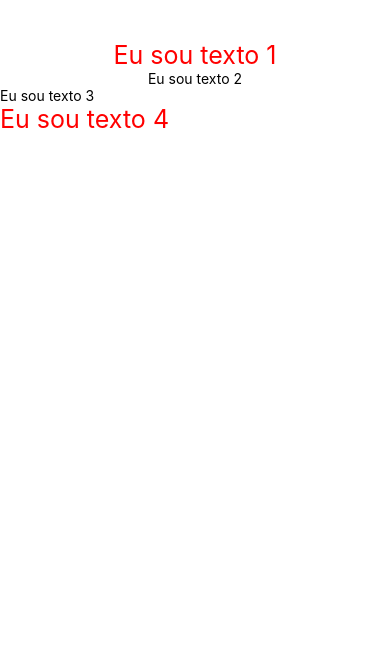
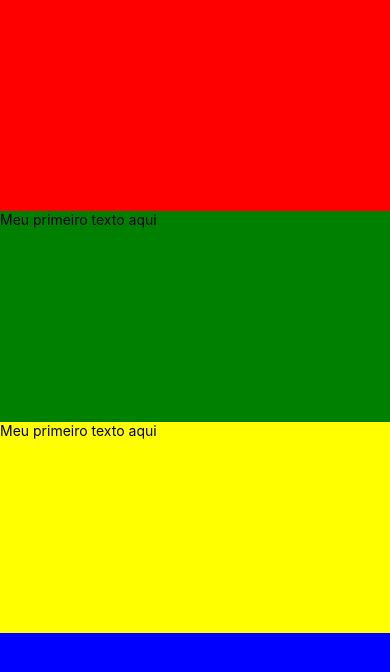
Before and after one commit to Martins-Guilherme/AppMinimal, a React Native app: screen / in a window 390 px wide. Shown: the top 672 px of the page. Built offline with nearby package versions, Linux system fonts and the light colour scheme.

Commit message:
Entendendo o modelo flex

```diff
--- a/App.js
+++ b/App.js
@@ -5,27 +5,21 @@ import { View, Text, StyleSheet } from "react-native";
 class App extends Component{
   render(){
     return(
-      <View style= {styles.area}>
-        <Text style={[ styles.textoPrincipal, styles.alinharTexto ]}>Eu sou texto 1</Text>
-        <Text style = {styles.alinharTexto}>Eu sou texto 2</Text>
-        <Text >Eu sou texto 3</Text>
-        <Text style = {styles.textoPrincipal}>Eu sou texto 4</Text>
+      <View style = {{flex: 1, backgroundColor: '#222'}}>
+
+        <View style= {{flex: 1, backgroundColor: 'red'}}></View>
+        <View style= {{flex: 1, backgroundColor: 'green'}}>
+          <Text>Meu primeiro texto aqui</Text>
+        </View>
+        <View style= {{flex: 1, backgroundColor: 'yellow'}}>
+          <Text>Meu primeiro texto aqui</Text>
+        </View>
+        <View style= {{flex: 1, backgroundColor: 'blue'}}></View>
+
       </View>
     );
 }
 }
 
-const styles = StyleSheet.create({
-  area: {
-    marginTop: 40
-  },
-  textoPrincipal:{
-    fontSize: 25,
-    color: '#ff0000'
-  },
-  alinharTexto:{
-    textAlign: 'center'
-  }
-});
 
 export default App;
```
